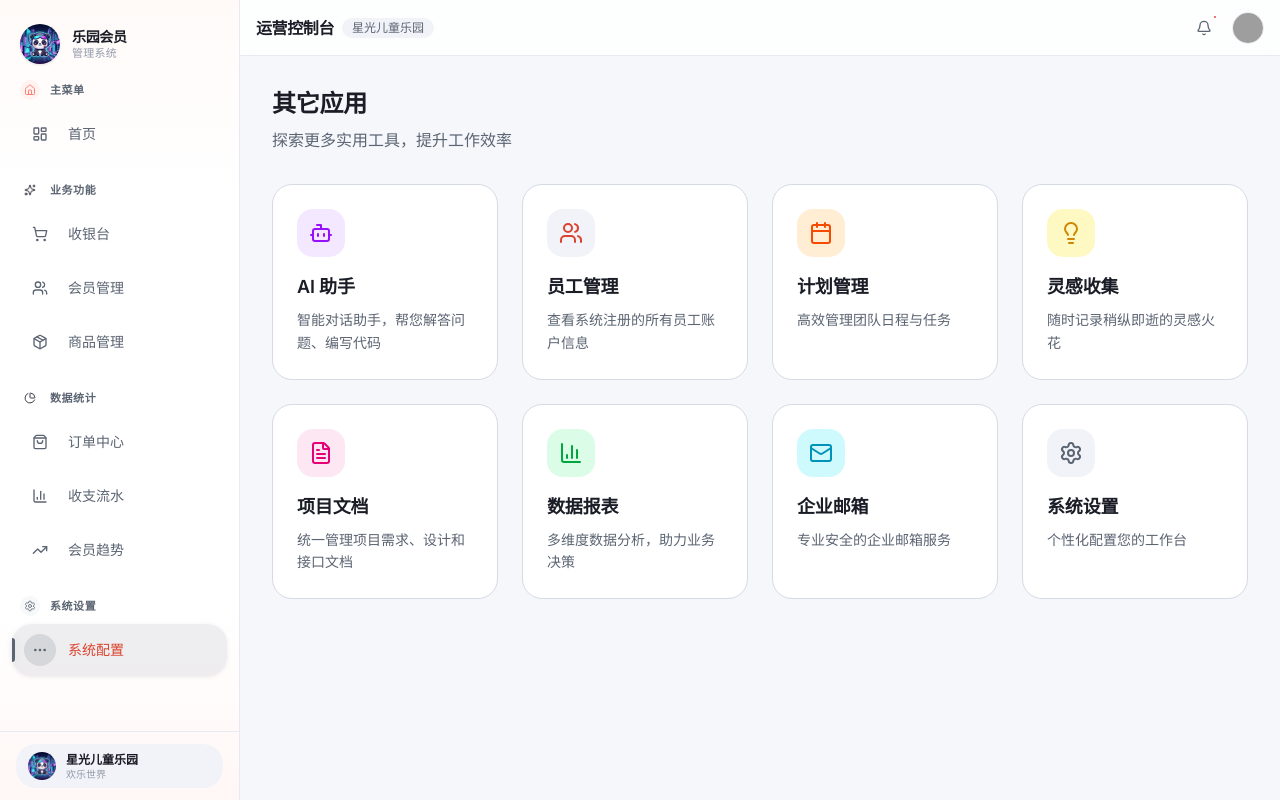
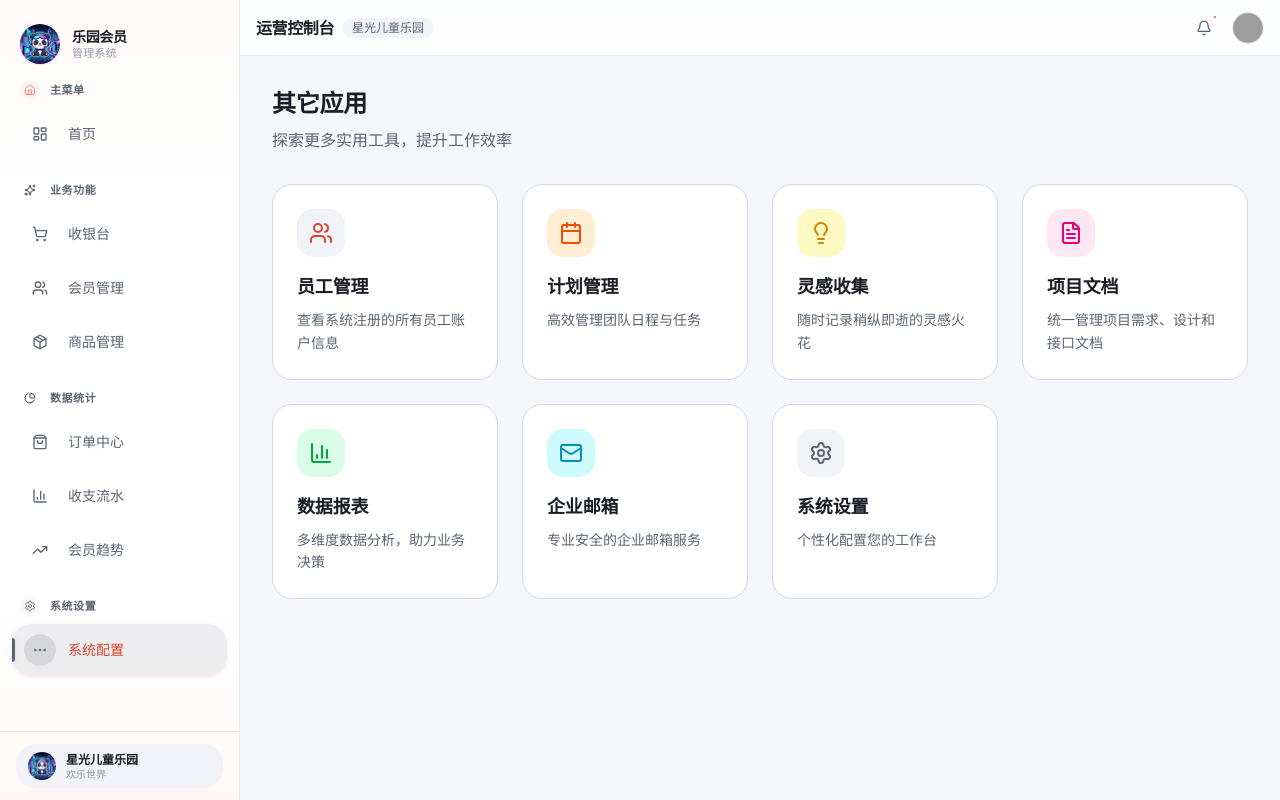
Before and after one commit to YouthherE/vip-new, a Next.js app: page /others in a window 1280 px wide. Built offline with nearby package versions, Linux system fonts and the light colour scheme; sample sign-in values are in the browser's storage; grey boxes are pictures that could not be loaded.

Commit message:
chore: 删除系统配置中的AI助手功能
- 移除 applications 中的 ai-assistant 条目
- 移除 showAiChat 状态和 AI Chat Modal（iframe 嵌入百度文心）
- 移除 onClick 中的 ai-assistant 分支判断
- 清理 unused Bot import

```diff
--- a/src/app/(main)/others/page.tsx
+++ b/src/app/(main)/others/page.tsx
@@ -2,7 +2,6 @@
 
 import { useState, useEffect, useCallback } from 'react';
 import {
-  Bot,
   Users,
   Calendar,
   BarChart3,
@@ -28,13 +27,6 @@ import api from '@/lib/axios';
 import { useToast } from '@/components/ToastProvider';
 
 const applications = [
-  {
-    id: 'ai-assistant',
-    title: 'AI 助手',
-    description: '智能对话助手，帮您解答问题、编写代码',
-    icon: Bot,
-    color: 'bg-purple-100 text-purple-600',
-  },
   {
     id: 'employee-management',
     title: '员工管理',
@@ -144,7 +136,6 @@ export default function OthersPage() {
   const toast = useToast();
 
   // ── Modal Visibility ──
-  const [showAiChat, setShowAiChat] = useState(false);
   const [showStaff, setShowStaff] = useState(false);
 
   // ── Staff Data ──
@@ -417,14 +408,11 @@ export default function OthersPage() {
       {/* ── Application Cards Grid ── */}
       <div className="grid grid-cols-1 md:grid-cols-2 lg:grid-cols-3 xl:grid-cols-4 gap-6">
         {applications.map((app) => {
-          if (app.id === 'ai-assistant' || app.id === 'employee-management') {
+          if (app.id === 'employee-management') {
             return (
               <button
                 key={app.id}
-                onClick={() => {
-                  if (app.id === 'ai-assistant') setShowAiChat(true);
-                  else handleOpenStaff();
-                }}
+                onClick={handleOpenStaff}
                 className="group bg-surface p-6 rounded-xl border border-border-strong hover:shadow-md hover:border-brand transition-all duration-200 flex flex-col items-start text-left cursor-pointer"
               >
                 <div className={`p-3 rounded-lg mb-4 ${app.color} group-hover:scale-110 transition-transform duration-200`}>
@@ -459,31 +447,6 @@ export default function OthersPage() {
           );
         })}
       </div>
-
-      {/* ═══════════════════════ AI Chat Modal ═══════════════════════ */}
-      {showAiChat && (
-        <div className="fixed inset-0 z-50 flex items-center justify-center p-4 bg-black/50 backdrop-blur-sm">
-          <div className="bg-surface rounded-xl shadow-xl w-full max-w-2xl h-[80vh] overflow-hidden flex flex-col">
-            <div className="flex justify-between items-center p-4 border-b border-border flex-shrink-0">
-              <div className="flex items-center gap-2">
-                <div className="p-1.5 rounded-lg bg-purple-100 text-purple-600">
-                  <Bot className="w-5 h-5" />
-                </div>
-                <h3 className="font-bold text-lg text-ink">AI 助手</h3>
-              </div>
-              <button onClick={() => setShowAiChat(false)} className="text-ink-3 hover:text-ink-2">
-                <X className="w-5 h-5" />
-              </button>
-            </div>
-            <iframe
-              src="https://wenxin.baidu.com/?extParams=%7B%22enter_type%22%3A%22home_operate%22%7D"
-              className="flex-1 w-full border-0"
-              title="AI 助手"
-              sandbox="allow-scripts allow-same-origin allow-forms allow-popups"
-            />
-          </div>
-        </div>
-      )}
 
       {/* ═══════════════════════ Employee Management Modal ═══════════════════════ */}
       {showStaff && (
```
